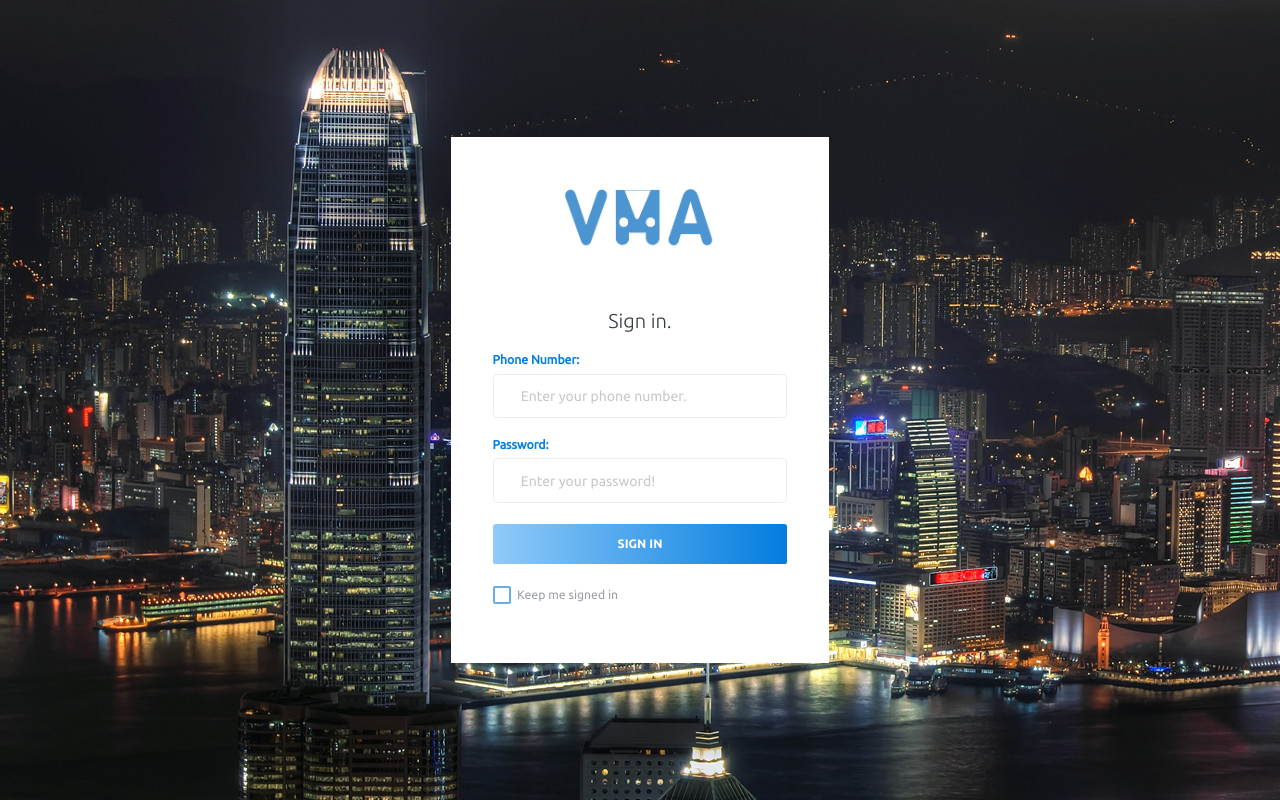
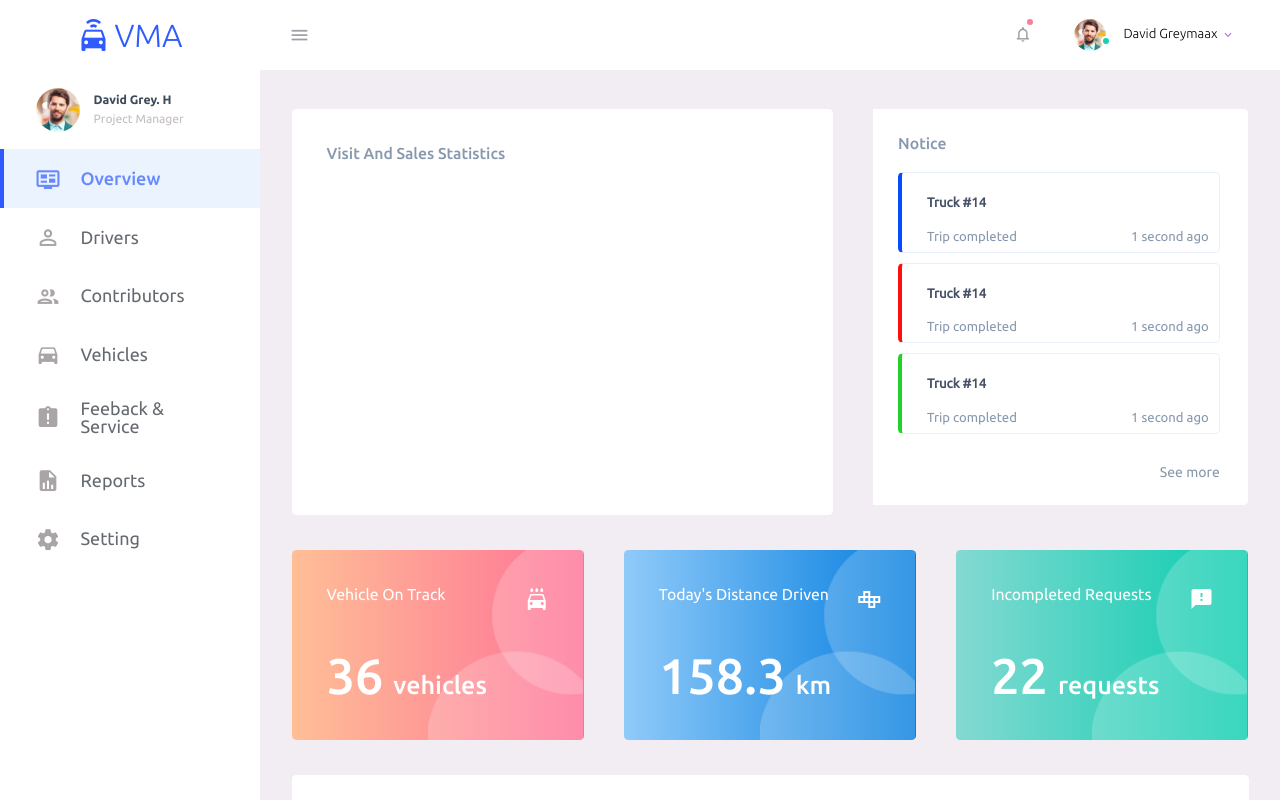
Before and after one commit to hieplp/vma_admin_dashboard, a Vue app: page / in a window 1280 px wide. Built offline with nearby package versions, Linux system fonts and the light colour scheme.

Commit message:
fix app.js

```diff
--- a/src/App.vue
+++ b/src/App.vue
@@ -1,6 +1,6 @@
 <template>
   <div id="app" class="container-scroller">
-    <div v-if="false">
+    <div v-if="true">
       <TopMenu />
       <div
         class="container-fluid page-body-wrapper"
```
